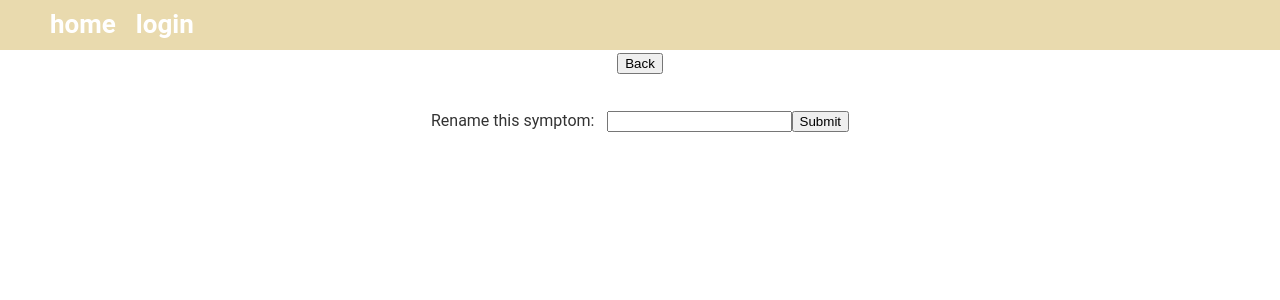
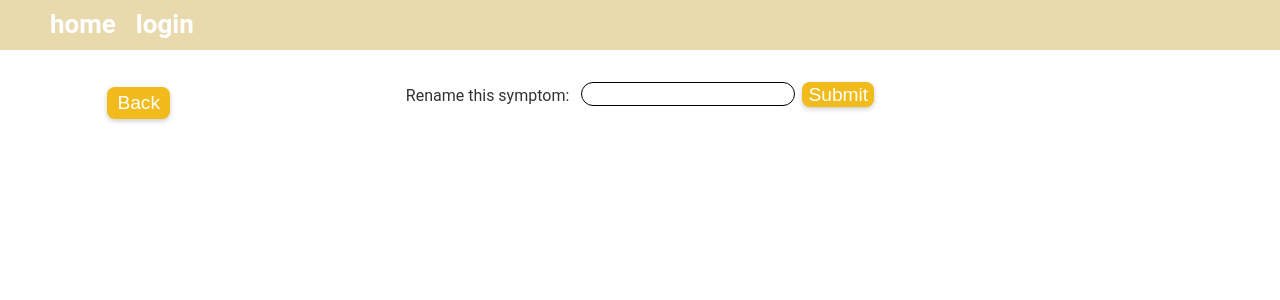
Before and after one commit to farazmsiddiqi/symplify, a React (Create React App) app in the folder src/frontend/symplify/: page /symptom/1 in a window 1280 px wide. Shown: the top 300 px of the page. Built offline with nearby package versions, Linux system fonts and the light colour scheme; no server answers.

Commit message:
fix frontend

```diff
--- a/src/frontend/symplify/src/HomeComponent/Home.css
+++ b/src/frontend/symplify/src/HomeComponent/Home.css
@@ -60,6 +60,9 @@ body {
     padding: 20px 0;
     background-color: #f5f5f5;
     border-top: 1px solid #e5e5e5;
+    bottom: 0;
+    position: fixed;
+    width: 100%;
   }
 
   footer p {
--- a/src/frontend/symplify/src/SymptomDetailComponent/SymptomDetail.css
+++ b/src/frontend/symplify/src/SymptomDetailComponent/SymptomDetail.css
@@ -0,0 +1,51 @@
+.back-button {
+    border: none;
+    border-radius: 8px;
+    color: white;
+    background-color: #f1bb1b;
+    margin: 5px;
+    padding: 5px 10px;
+    font-size: 1.2rem;
+    position: fixed;
+    left: 8%;
+    box-shadow: 0px 2px 5px rgba(0, 0, 0, 0.2);
+    transition: all 0.2s ease;
+}
+
+.back-button:hover {
+transform: scale(1.05);
+cursor: pointer;
+background-color: #ad840b;
+}
+
+.submit-button {
+    border: none;
+    height: 25px;
+    border-radius: 8px;
+    color: white;
+    background-color: #f1bb1b;
+    font-size: 1.2rem;
+    margin-left: 7px;
+    box-shadow: 0px 2px 5px rgba(0, 0, 0, 0.2);
+    transition: all 0.3s ease;
+}
+
+.submit-button:hover {
+transform: scale(1.05);
+cursor: pointer;
+background-color: #ad840b;
+}
+
+
+.submitBar {
+    width: 200px;
+    border-radius: 20px;
+    appearance: none;
+    font-size: 20px;
+    height: 20px;
+    padding-left: 10px;
+    background-color: #fff;
+    border: 1px solid #000;
+    box-shadow: none;
+    -webkit-appearance: none;
+}
--- a/src/frontend/symplify/src/SymptomDetailComponent/SymptomDetail.js
+++ b/src/frontend/symplify/src/SymptomDetailComponent/SymptomDetail.js
@@ -55,15 +55,15 @@ function SymptomDetail() {
 
   return (
     <div>
-        <input type="button" value="Back" onClick={() => window.open("/symptoms", "_start")}/>
+        <input type="button" className='back-button' value="Back" onClick={() => window.open("/symptoms", "_start")}/>
         <h1>{trackableName}</h1>
 
     <form onSubmit={handleUpdate}>
       <label>
         Rename this symptom: &ensp;
-        <input type="text" value={updatedName} onChange={handleInputChange}/>
+        <input type="text" className='submitBar' value={updatedName} onChange={handleInputChange}/>
       </label>
-      <button type="submit">Submit</button>
+      <button className='submit-button' type="submit">Submit</button>
     </form>
     </div>
   );
--- a/src/frontend/symplify/src/SymptomsComponent/Symptoms.css
+++ b/src/frontend/symplify/src/SymptomsComponent/Symptoms.css
@@ -38,3 +38,63 @@
 
 table { border-collapse: collapse; width: 100%; }
 th, td { background: #fff; padding: 8px 16px; }
+
+
+.expl {
+    margin-left: 20%;
+    margin-right: 20%;
+}
+
+.plus-button {
+    border: none;
+    border-radius: 50%;
+    color: white;
+    background-color: green;
+    padding: 3px px;
+    margin: 3px;
+    font-size: 1.2rem;
+    box-shadow: 0px 2px 5px rgba(0, 0, 0, 0.2);
+    transition: all 0.3s ease;
+}
+
+.plus-button:hover {
+transform: scale(1.05);
+cursor: pointer;
+background-color: #0a2905;
+}
+
+.minus-button {
+    border: none;
+    border-radius: 50%;
+    color: white;
+    background-color: red;
+    padding: 3px 10px;
+    margin: 3px;
+    font-size: 1.2rem;
+    box-shadow: 0px 2px 5px rgba(0, 0, 0, 0.2);
+    transition: all 0.3s ease;
+}
+
+.minus-button:hover {
+transform: scale(1.05);
+cursor: pointer;
+background-color: #750000;
+}
+
+.rounded-button {
+    border: none;
+    border-radius: 8px;
+    color: white;
+    background-color: #f1bb1b;
+    margin: 5px;
+    height: 30px;
+    font-size: 1.2rem;
+    box-shadow: 0px 2px 5px rgba(0, 0, 0, 0.2);
+    transition: all 0.3s ease;
+}
+
+.rounded-button:hover {
+transform: scale(1.05);
+cursor: pointer;
+background-color: #ad840b;
+}
--- a/src/frontend/symplify/src/SymptomsComponent/Symptoms.js
+++ b/src/frontend/symplify/src/SymptomsComponent/Symptoms.js
@@ -159,10 +159,10 @@ function Symptoms() {
         <div id="symptomsContainer">
             {querySymptoms.map((l) => {
                 return (<div>
-                <button id="symptomBox" onClick={() => handleSymptomRoute(l.trackableId)}>
+                <button id="symptomBox" className='rounded-button' onClick={() => handleSymptomRoute(l.trackableId)}>
                     {l.trackableName}
                 </button>
-                <button id="symptomBox" onClick={() => handleSymptomInsert(l.trackableId)}>
+                <button id="symptomBox"  className='plus-button' onClick={() => handleSymptomInsert(l.trackableId)}>
                 +
                 </button>
                 </div>
@@ -176,10 +176,10 @@ function Symptoms() {
             {userSymptoms.map((l) => {
                 return (
                 <div className="singleContainer">
-                <button id="symptomBox" onClick={() => handleSymptomRoute(l.trackableId)}>
+                <button id="symptomBox" className='rounded-button'  onClick={() => handleSymptomRoute(l.trackableId)}>
                     {l.trackableName}
                 </button>
-                <button id="symptomBox" onClick={() => handleSymptomDelete(l.trackableId)}>
+                <button id="symptomBox" className='minus-button' onClick={() => handleSymptomDelete(l.trackableId)}>
                 -
                 </button>
                 </div>
@@ -187,6 +187,7 @@ function Symptoms() {
             )}
             </div>
         <h2>Here are some popular symptoms: </h2>
+        <div className='expl'>View this list to see how common the symptoms you're feeling are across diagnoses. You should use this information to become aware that these are not defining symptoms, and if you are experiencing these symptoms then you may have trouble figuring out the cause. Please see a doctor before making any self-diagnoses. </div>
         <div className="popularBox">
         <table className="symptomTable">
             <thead>
```
